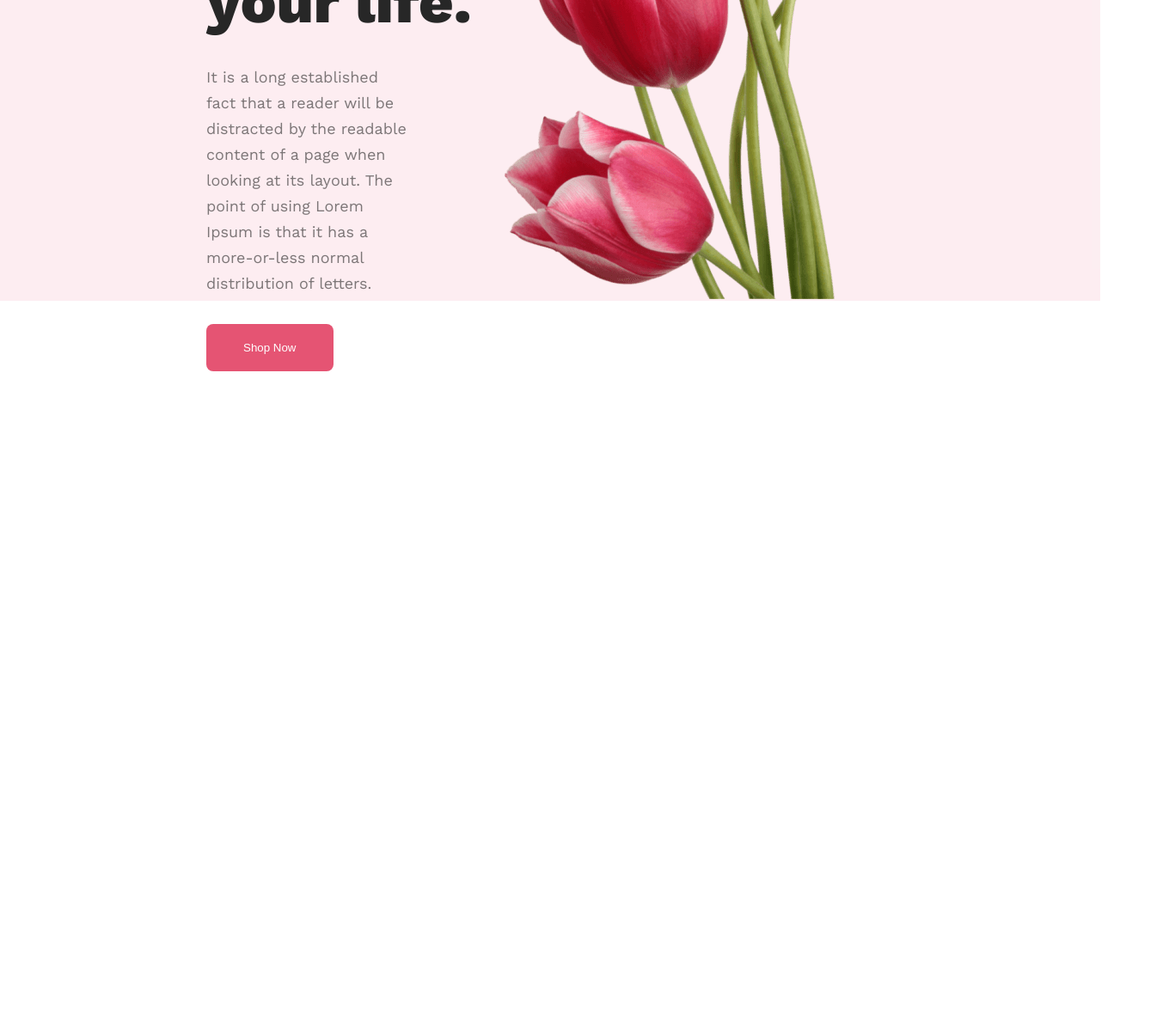
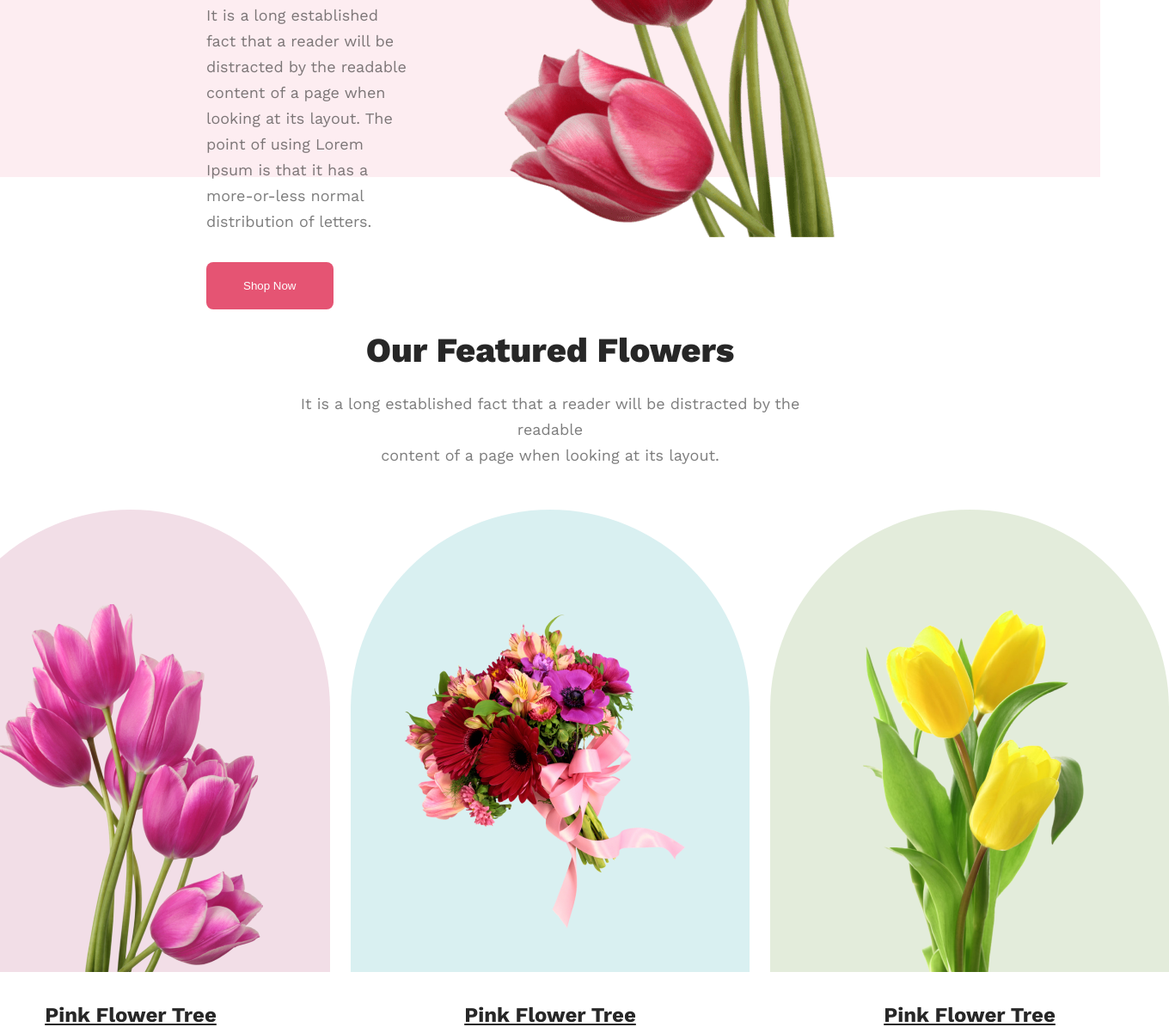
Before and after one commit to tamzid74/flower-shop-website, a plain HTML site: page index.html in a window 1280 px wide. Shown: the part 450-1645 px from the top of the page at 86% size, 1360 px wide, since content can reach past the window. Before the commit the page ends 882 px from the top, so only its background shows below. Drawn offline with nearby package versions, Linux system fonts and the light colour scheme.

Commit message:
banner container section done

```diff
--- a/index.html
+++ b/index.html
@@ -28,7 +28,39 @@
         </div>
     </header>
 
-    <main></main>
+    <!-- main section start -->
+    <main>
+         <section>
+            <div class="banner-container">
+                <h1 class="banner-title">Our Featured Flowers</h1>
+                <p class="banner-description">It is a long established fact that a reader will be distracted by the readable <br> content of a page when looking at its layout.</p>
+
+                <div class="banner-photos">
+                    <div class="banner-photo1">
+                        <img class="flower1" src="images/pngwing 6.png" alt="">
+                        <h1 class="flower-title">Pink Flower Tree</h1>
+                    </div>
+
+                    <div class="banner-photo2">
+                        <img class="flower2" src="images/pngwing 5.png" alt="">
+                        <h1 class="flower-title">Pink Flower Tree</h1>
+                    </div>
+                    <div class="banner-photo3">
+                        <img class="flower3" src="images/pngwing 7.png" alt="">
+                        <h1 class="flower-title">Pink Flower Tree</h1>
+                    </div>
+
+            </div>
+
+
+            </div>
+
+         </section>
+
+
+
+
+    </main>
     <footer></footer>
 </body>
 
--- a/style.css
+++ b/style.css
@@ -9,7 +9,7 @@ body {
 
 /* header styles */
 .header-container {
-    height: 100vh;
+    height: 82vh;
     background: rgba(229, 84, 115, 0.10);
     display: flex;
     align-items: center;
@@ -56,3 +56,83 @@ body {
     color: white;
     margin-top: 32px;
 }
+
+
+/* main section styles */
+
+.banner-container {
+    text-align: center;
+    margin-top: 178px;
+
+}
+
+.banner-title {
+    color: #272727;
+    text-align: center;
+    font-size: 40px;
+    font-weight: 800;
+    margin-bottom: 24px;
+}
+
+.banner-description {
+    color: rgba(39, 39, 39, 0.60);
+    font-size: 18px;
+    font-weight: 400;
+    line-height: 30px;
+    width: 48%;
+    margin: 0 auto;
+}
+
+.banner-photo1 {
+    width: 464px;
+    height: 538px;
+    border-radius: 300px 300px 0px 0px;
+    background: rgba(167, 33, 98, 0.15);
+}
+
+.banner-photo2 {
+    width: 464px;
+    height: 538px;
+    border-radius: 300px 300px 0px 0px;
+    background: rgba(5, 151, 160, 0.15);
+}
+
+.banner-photo3 {
+    width: 464px;
+    height: 538px;
+    border-radius: 300px 300px 0px 0px;
+    background: rgba(71, 125, 17, 0.15);
+}
+
+.flower1 {
+    width: 310px;
+    height: 428px;
+    padding: 110px 78px 0 76px;
+}
+
+.flower2 {
+    width: 370px;
+    height: 370px;
+    padding: 117px 47px 51px 47px;
+}
+
+.flower3 {
+    width: 314px;
+    height: 471px;
+    padding: 67px 75px 0 75px;
+}
+
+.banner-photos {
+    display: flex;
+    justify-content: center;
+    gap: 24px;
+    margin-top: 48px;
+}
+
+.flower-title {
+    color: #272727;
+    font-size: 24px;
+    font-weight: 700;
+    text-decoration-line: underline;
+    margin-top: 32px;
+}
```
